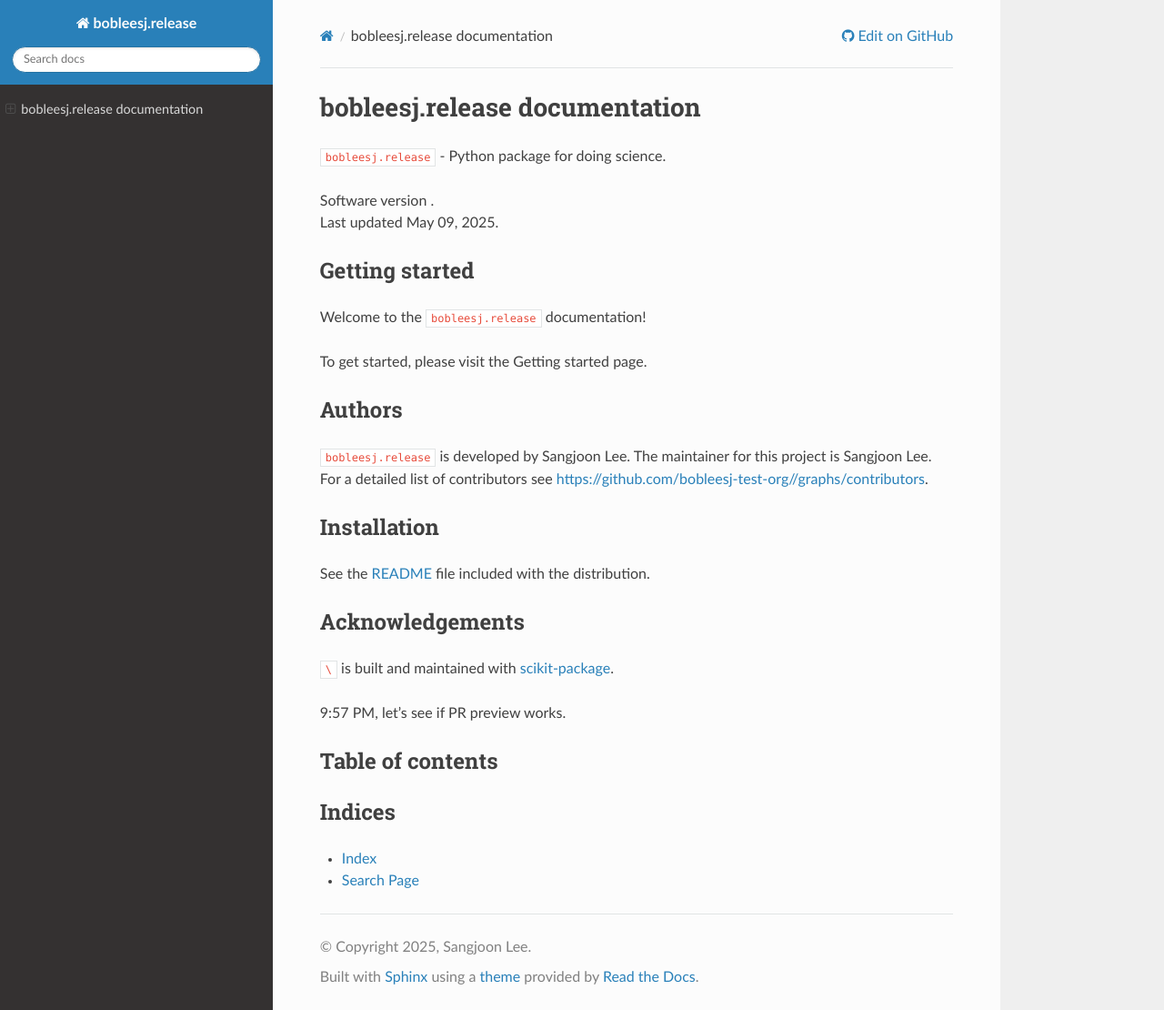
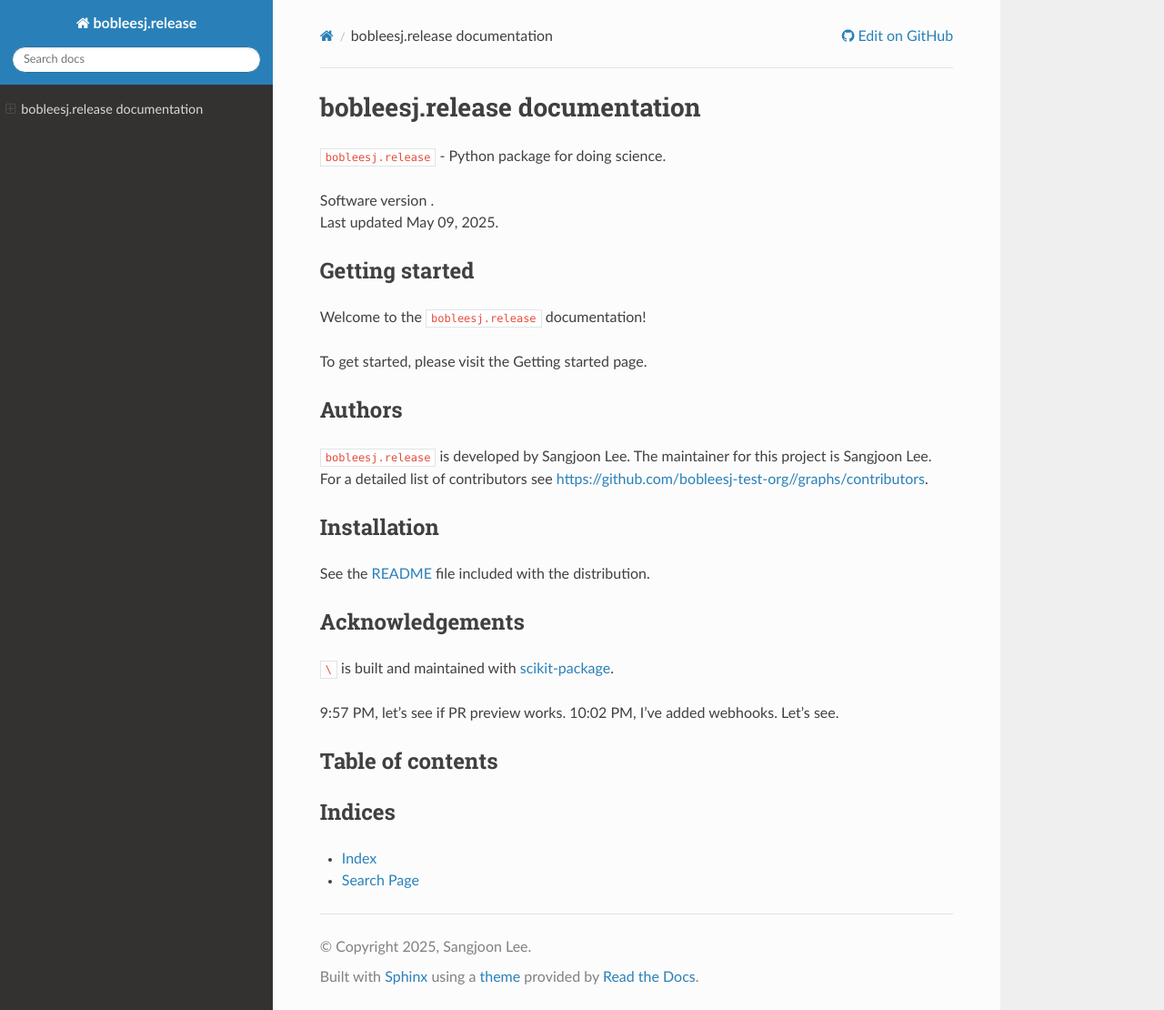
Before and after one commit to bobleesj/bobleesj.release, a Sphinx documentation site: the page built from doc/source/index.rst, in a window 1280 px wide and 1110 px high. Shown: the whole window at 91% size. Built offline with Sphinx 7.4.7 and the Read the Docs theme 3.1.0, drawn with Linux system fonts in a browser that asks for light colours; pages that are not in the unit, such as notebooks, are missing from menus.

Commit message:
I've added webhooks

```diff
--- a/doc/source/index.rst
+++ b/doc/source/index.rst
@@ -38,6 +38,7 @@ Acknowledgements
 ``\`` is built and maintained with `scikit-package <https://billingegroup.github.io/scikit-package/>`_.
 
 9:57 PM, let's see if PR preview works.
+10:02 PM, I've added webhooks. Let's see.
 
 =================
 Table of contents
```
